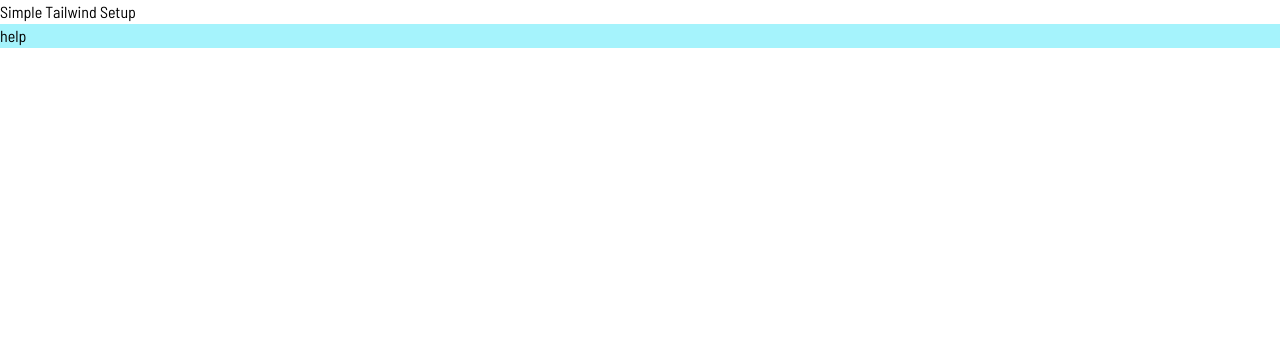
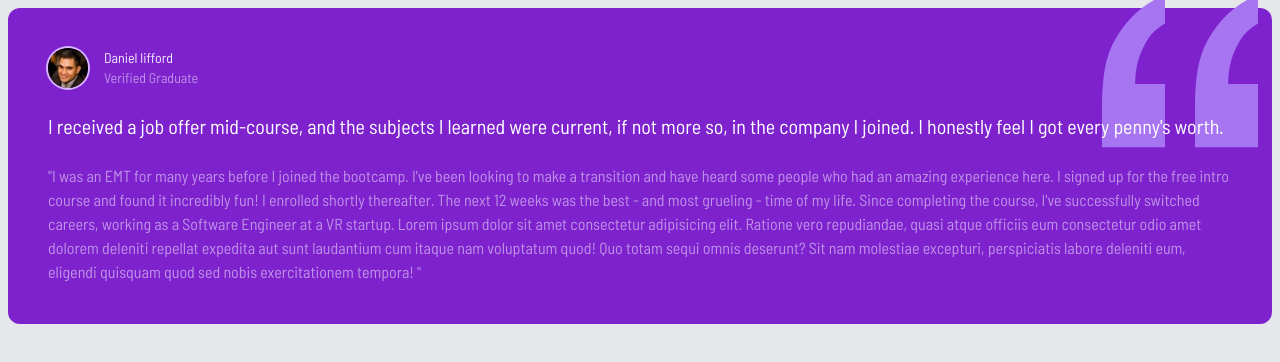
Before and after one commit to AJenkinsSolutions/my-testimonial-grid-ui, a website: page index.html in a window 1280 px wide. Drawn offline with Linux system fonts and the light colour scheme.

Commit message:
Feat: impl box

```diff
--- a/index.html
+++ b/index.html
@@ -16,9 +16,56 @@
     <title>My Testimonial Grid</title>
 
 </head>
-<body>
-    <h1 class="">Simple Tailwind Setup</h1>
+<body class="bg-gray-200">
+    <!-- Global Container -->
+    <div class="container p-2 mx-auto max-w-7xl m:p-10">
 
-    <div class="bg-cyan-200">help</div>
+        <!-- Grid Container  -->
+        <div class="text-white">
+            <!-- box 1  -->
+            <div class="relative p-10 bg-purple-700 rounded-xl">
+                <!-- Qoutes Image -->
+                <img src="images/bg-pattern-quotation.svg" alt="" class="absolute scale-125 top-3 right-10 md:top-7md:right-24 md:scale-150">
+                <!-- Box Header -->
+                <div class="z-10 flex space-x-4">
+
+                    <img src="images/image-daniel.jpg" alt="" class="w-10 h-10 rounded-full ring-2 ring-purple-300">
+                    <div class="text-sm">
+                        <h4 class="opacity-90">Daniel lifford</h4>
+                        <p class="opacity-50">Verified Graduate</p>
+                    </div>
+
+
+
+                </div>
+
+                <!-- Large Text = -->
+                <p class="relative z-10 mt-6 text-xl"> I received a job offer mid-course, and the subjects I learned were
+                    current, if not more so, in the company I joined. I honestly feel I
+                    got every penny's worth.</p>
+
+
+                <!-- Small Text  -->
+                <p class="mt-6 opacity-50">"I was an EMT for many years before I joined the bootcamp. I've been
+                    looking to make a transition and have heard some people who had an
+                    amazing experience here. I signed up for the free intro course and
+                    found it incredibly fun! I enrolled shortly thereafter. The next 12
+                    weeks was the best - and most grueling - time of my life. Since
+                    completing the course, I've successfully switched careers, working
+                    as a Software Engineer at a VR startup. Lorem ipsum dolor sit amet
+                    consectetur adipisicing elit. Ratione vero repudiandae, quasi atque
+                    officiis eum consectetur odio amet dolorem deleniti repellat
+                    expedita aut sunt laudantium cum itaque nam voluptatum quod! Quo
+                    totam sequi omnis deserunt? Sit nam molestiae excepturi,
+                    perspiciatis labore deleniti eum, eligendi quisquam quod sed nobis
+                    exercitationem tempora! "</p>
+            </div>
+
+        </div>
+
+
+    </div>
+
+
 </body>
 </html>
```
Also changed, not shown: css/style.css.
